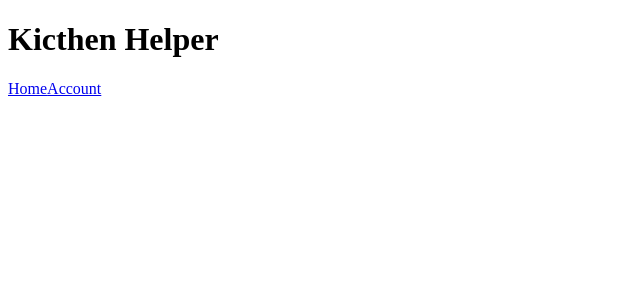
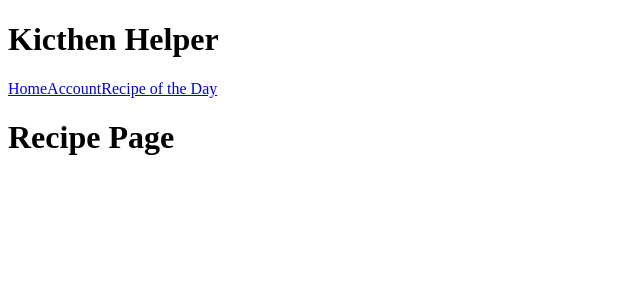
Before and after one commit to 2208-Capstone-Team-1/Capstone-Kitchen-Prep, a React app: page /Recipe in a window 1280 px wide. Shown: the top 300 px of the page, without its empty margins (0-640 px from the left). Built offline with nearby package versions, Linux system fonts and the light colour scheme; the HTML template or start-up script is replaced by a standard one.

Commit message:
barebone created for recipePage, link added on App component

```diff
--- a/src/components/App.tsx
+++ b/src/components/App.tsx
@@ -7,6 +7,7 @@ import { Link, Routes, Route } from "react-router-dom";
 import axios from "axios";
 import { RootState } from "../store";
 import UserPage from "./User";
+import RecipePage from "./Recipe";
 
 const App = () => {
   const { user } = useSelector((state: RootState) => state.user);
@@ -37,11 +38,13 @@ const App = () => {
       <div>
         <nav>
           <Link to="/">Home</Link>
-          <Link to= "/User">Account</Link>
+          <Link to="/User">Account</Link>
+          <Link to="/Recipe">Recipe of the Day </Link>
         </nav>
         <Routes>
           <Route path="/" element={<Home />} />
           <Route path="/User" element={<UserPage />} />
+          <Route path="/Recipe" element= {<RecipePage />} />
         </Routes>
       </div>
     </div>
--- a/src/components/Recipe.tsx
+++ b/src/components/Recipe.tsx
@@ -0,0 +1,17 @@
+import React, { useEffect, useState } from "react";
+import { useDispatch, useSelector } from "react-redux";
+import { Link, useNavigate } from "react-router-dom";
+import axios from "axios";
+
+const RecipePage = () => {
+
+
+
+    return (
+        <div>
+            <h1>Recipe Page</h1>
+        </div>
+    )
+}
+
+export default RecipePage;
```
